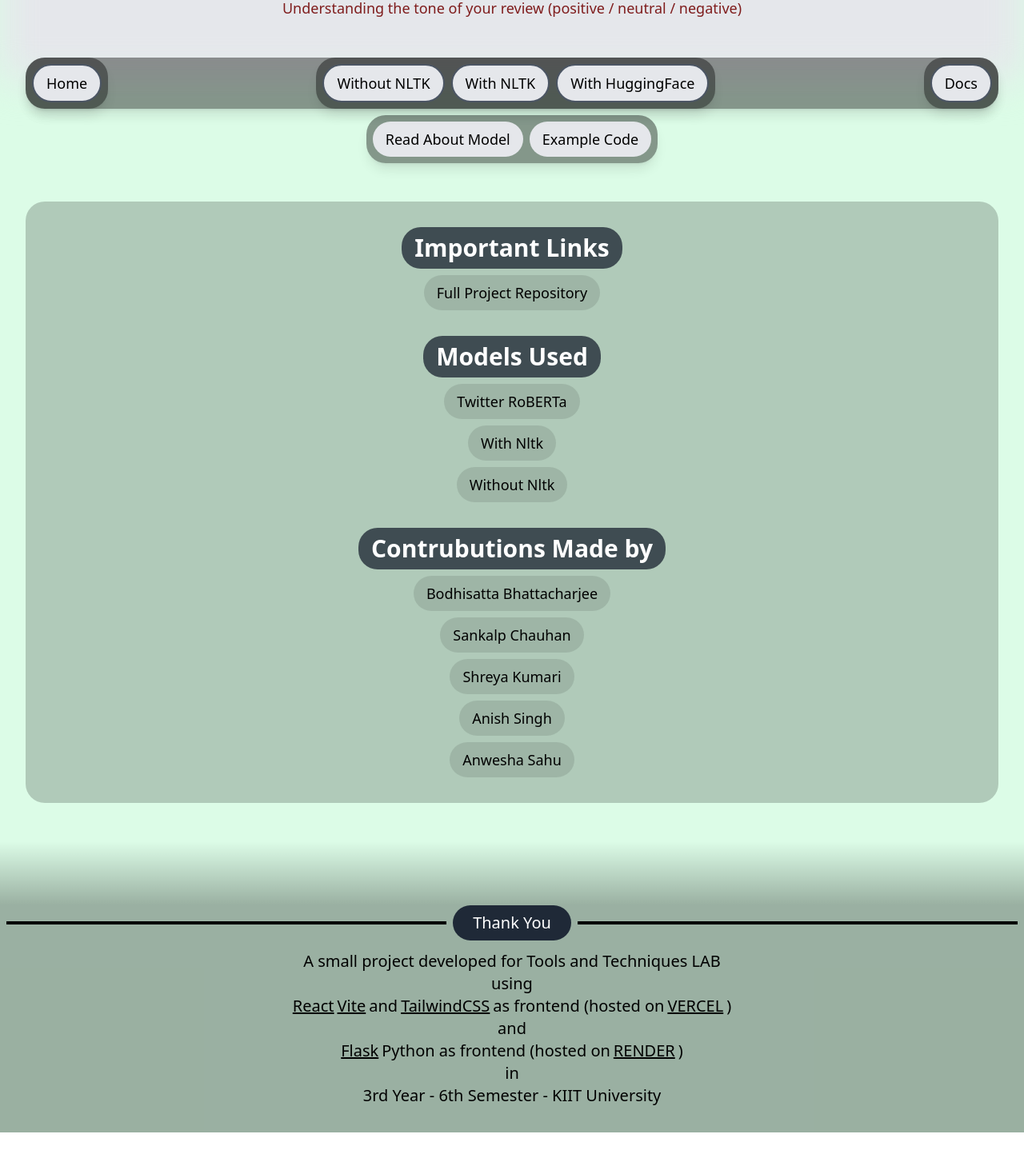
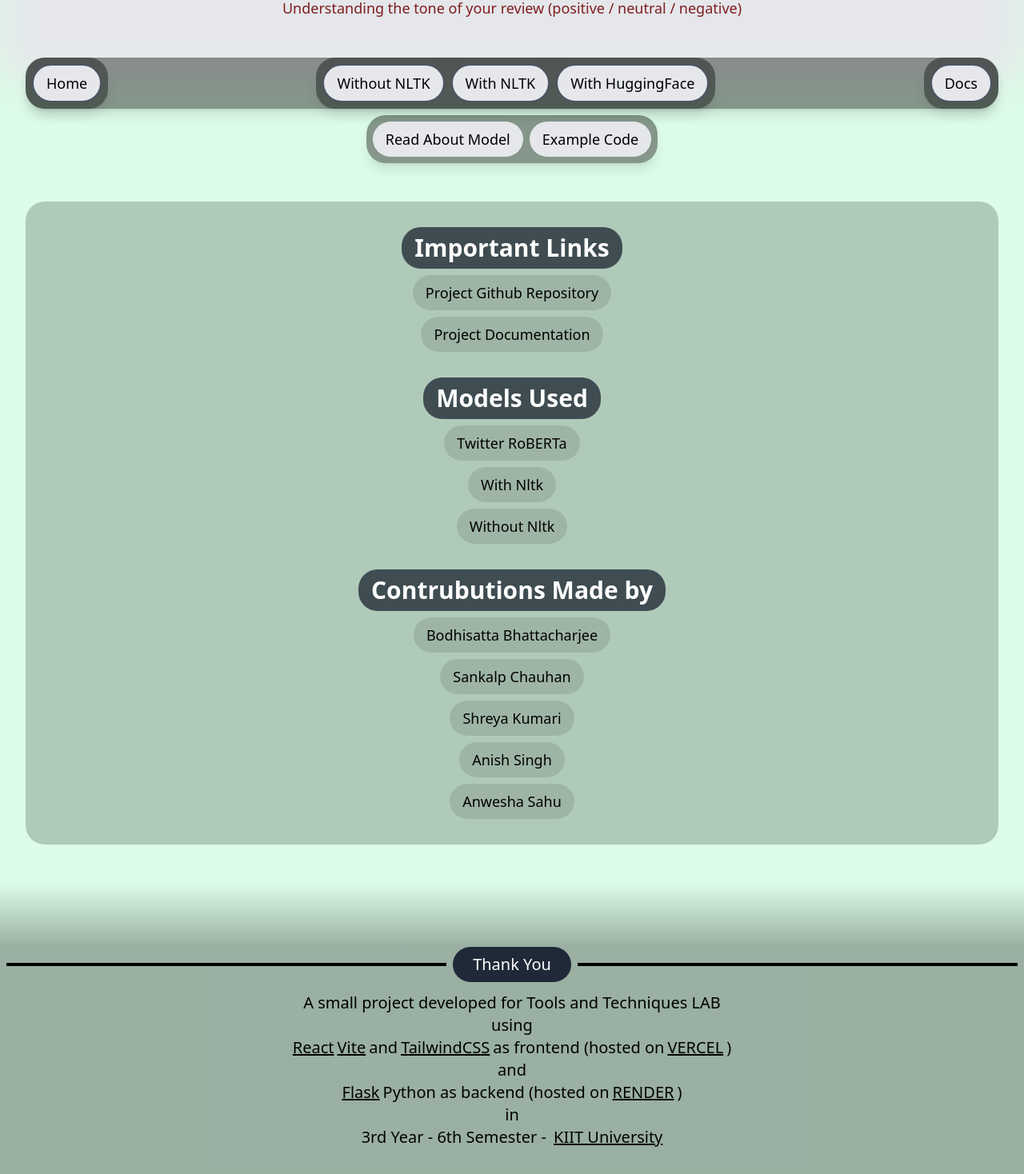
Before and after one commit to eziokittu/OpiniAnalyzer, a React (Vite) app in the folder client/: page /docs in a window 1280 px wide. Shown: the part 60-1528 px from the top of the page at 80% size. Before the commit the page ends 1476 px from the top, so only its background shows below. Built offline with nearby package versions, Linux system fonts and the light colour scheme; no server answers.

Commit message:
corrections in links

```diff
--- a/client/src/components/Body/Content/Documentation.jsx
+++ b/client/src/components/Body/Content/Documentation.jsx
@@ -11,9 +11,13 @@ function Documentation() {
           <div className='font-bold text-xl md:text-3xl text-white bg-gray-900/70 rounded-3xl px-4 py-2 w-fit mx-auto mb-2'>Important Links</div>
           <div className='flex flex-col justify-center space-y-2'>
             <button
+              onClick={() => window.open(jsonData.link_projectRepo, '_blank')}
+              className='text-lg bg-black/10 hover:bg-black/30 rounded-3xl hover:font-bold hover:underline w-fit px-4 py-2 mx-auto transition-all duration-300'
+            >Project Github Repository</button>
+            <button
               onClick={() => window.open(jsonData.link_projectDocs, '_blank')}
               className='text-lg bg-black/10 hover:bg-black/30 rounded-3xl hover:font-bold hover:underline w-fit px-4 py-2 mx-auto transition-all duration-300'
-            >Full Project Repository</button>
+            >Project Documentation</button>
           </div>
         </div>
 
--- a/client/src/components/Footer/Footer.jsx
+++ b/client/src/components/Footer/Footer.jsx
@@ -58,7 +58,7 @@ function Footer() {
                 onClick={() => window.open(jsonData.link_sources_flask, '_blank')}
               >Flask</button>
             </span>
-            <span>Python as frontend (hosted on</span>
+            <span>Python as backend (hosted on</span>
             <span className='mx-1'>
               <button
                 className='hover:no-underline underline hover:font-bold'
@@ -68,7 +68,15 @@ function Footer() {
             <span>)</span>
           </div>
           <div>in</div>
-          <div>3rd Year - 6th Semester - KIIT University</div>
+          <div>
+            <span>3rd Year - 6th Semester - </span>
+            <span className='ml-1'>
+              <button
+                className='hover:no-underline underline hover:font-bold'
+                onClick={() => window.open(jsonData.link_random_kiit, '_blank')}
+              >KIIT University</button>
+            </span>
+          </div>
         </div>
       </div>
     </>
--- a/client/src/data/links.json
+++ b/client/src/data/links.json
@@ -13,8 +13,10 @@
   "link_sources_flask": "https://flask.palletsprojects.com/en/3.0.x/",
 
   "link_random_cats": "https://www.youtube.com/watch?v=bv3hXOCfdAw",
+  "link_random_kiit": "https://kiit.ac.in/",
 
-  "link_projectDocs": "https://www.google.com",
+  "link_projectRepo": "https://github.com/eziokittu/OpiniAnalyzer",
+  "link_projectDocs": "https://github.com/eziokittu/OpiniAnalyzer",
   "link_model_huggingface_roberta": "https://github.com/eziokittu/OpiniAnalyzer/blob/main/server_flask/models/model_huggingface.py",
   "link_model_withoutNltk": "https://github.com/eziokittu/OpiniAnalyzer/blob/main/server_flask/models/model_withoutNltk.py",
   "link_model_withNltk": "https://github.com/eziokittu/OpiniAnalyzer/blob/main/server_flask/models/model_withNltk.py",
```
